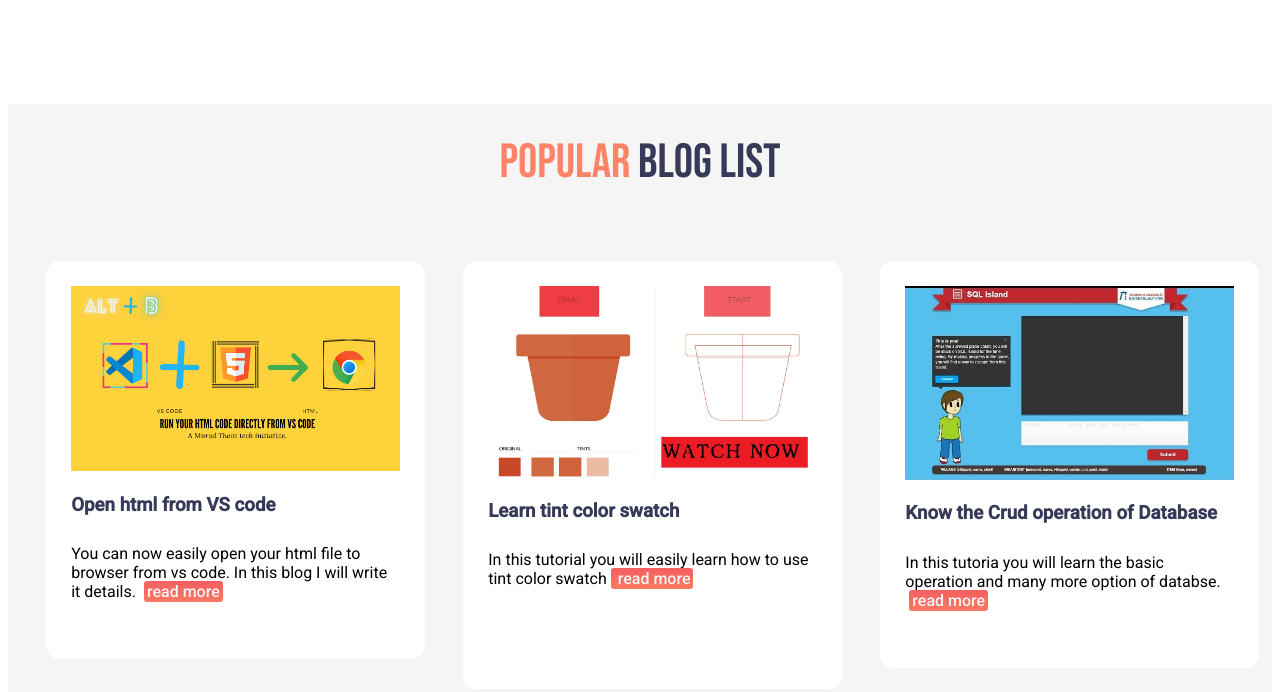
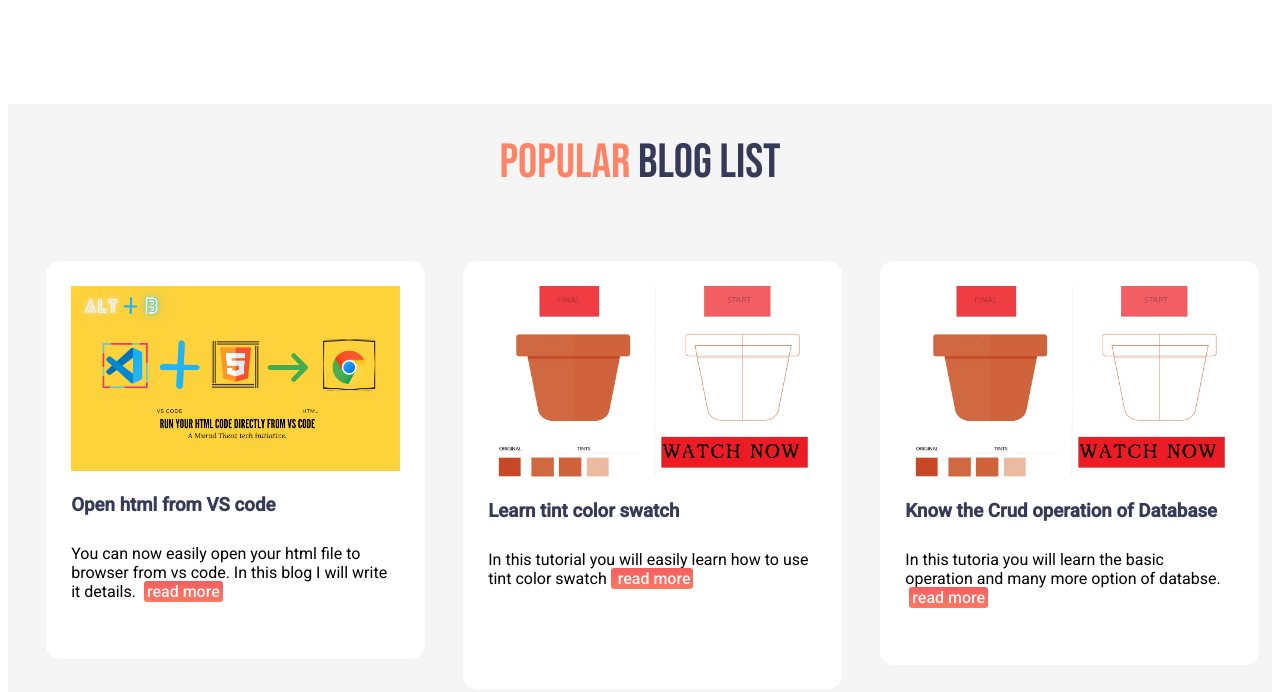
Before and after one commit to muradtheOZ/portfolio, a plain HTML site: page index.html in a window 1280 px wide. Shown: the part 2520-3212 px from the top of the page. Drawn offline with Linux system fonts and the light colour scheme.

Commit message:
check commit

```diff
--- a/index.html
+++ b/index.html
@@ -109,7 +109,7 @@
             </div>
 
             <div class="one-third single-showcase-block">
-                <img src="images/sql.jpg" alt="gym">
+                <img src="images/tint.jpg" alt="gym">
                 <h3 class="blue-shade">Know the Crud operation of Database</h3>
                 <p>In this tutoria  you will learn the basic operation and many more option of databse.
                     <a target="_blank" class="small-button" href="https://muradtheoz.blogspot.com/2020/03/sql-island-gmae-solution.html"> read more</a>
```
